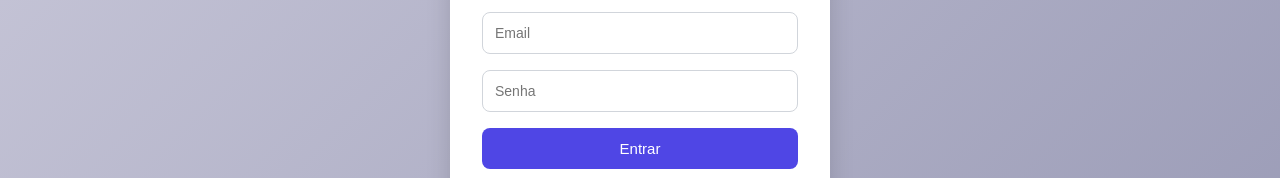
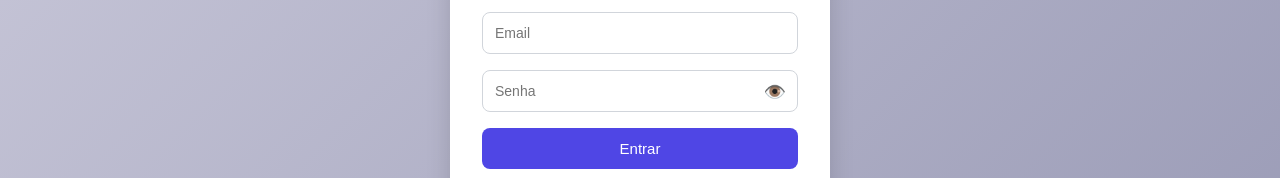
Before and after one commit to Borsato21/estoque-react-firebase, a React (Vite) app: page / in a window 1280 px wide. Shown: the part 320-498 px from the top of the page. Built offline with nearby package versions, Linux system fonts and the light colour scheme.

Commit message:
feat: ver senha

```diff
--- a/src/pages/Login.jsx
+++ b/src/pages/Login.jsx
@@ -11,11 +11,14 @@ function Login() {
 
   const [email, setEmail] = useState("");
   const [password, setPassword] = useState("");
+  const [showPassword, setShowPassword] = useState(false);
   const [error, setError] = useState("");
   const [showForgot, setShowForgot] = useState(false);
 
   const handleLogin = async (e) => {
     e.preventDefault();
+    setError("");
+
     try {
       await signInWithEmailAndPassword(auth, email, password);
       navigate("/estoque");
@@ -38,32 +41,41 @@ function Login() {
             required
           />
 
+          {/* Campo senha com ícone dentro */}
+          <div className="input-wrapper">
             <input
-            type="password"
+              type={showPassword ? "text" : "password"}
               placeholder="Senha"
               value={password}
               onChange={(e) => setPassword(e.target.value)}
               required
             />
 
+            <span
+              className="eye-icon"
+              onClick={() => setShowPassword(!showPassword)}
+            >
+              {showPassword ? "🙈" : "👁️"}
+            </span>
+          </div>
+
           <button type="submit">Entrar</button>
+
           <p
             className="forgot-password"
             onClick={() => setShowForgot(true)}
           >
             Esqueceu a senha?
           </p>
-
         </form>
 
         {error && <p className="error-text">{error}</p>}
       </div>
+
       {showForgot && (
         <ForgotPasswordModal onClose={() => setShowForgot(false)} />
       )}
-
     </div>
-
   );
 }
 
--- a/src/styles/login.css
+++ b/src/styles/login.css
@@ -75,6 +75,31 @@ body {
   font-size: 14px;
 }
 
+.input-wrapper {
+  position: relative;
+  width: 100%;
+}
+
+.input-wrapper input {
+  width: 100%;
+  padding-right: 42px; /* espaço pro olho */
+}
+
+.eye-icon {
+  padding-bottom: 15px;
+  position: absolute;
+  right: 12px;
+  top: 50%;
+  transform: translateY(-50%);
+  cursor: pointer;
+  font-size: 18px;
+  user-select: none;
+}
+
+.eye-icon:hover {
+  opacity: 0.7;
+}
+
 /* Responsivo */
 @media (max-width: 480px) {
   .login-card {
```
Lines whose indentation alone changed are shown as unchanged.
